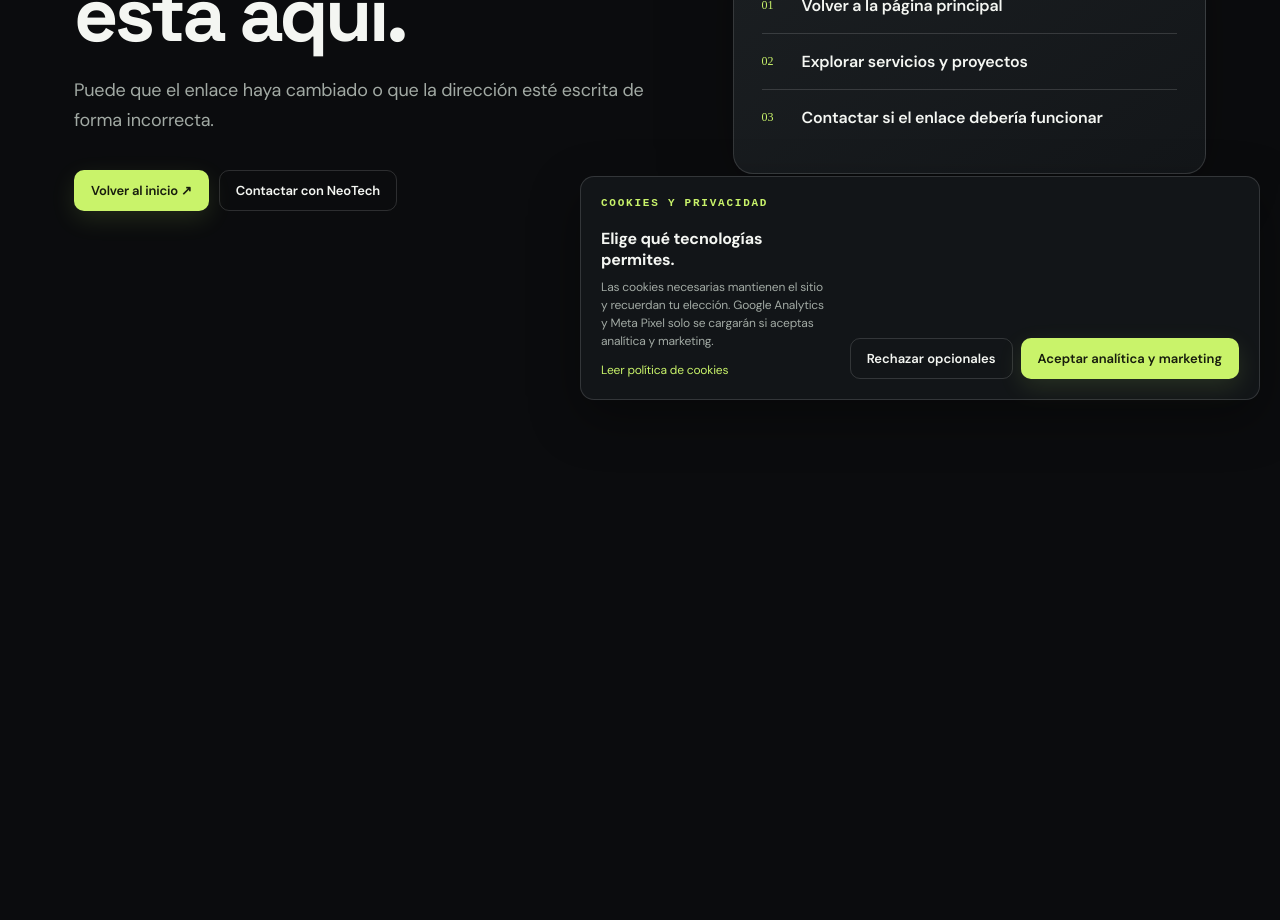
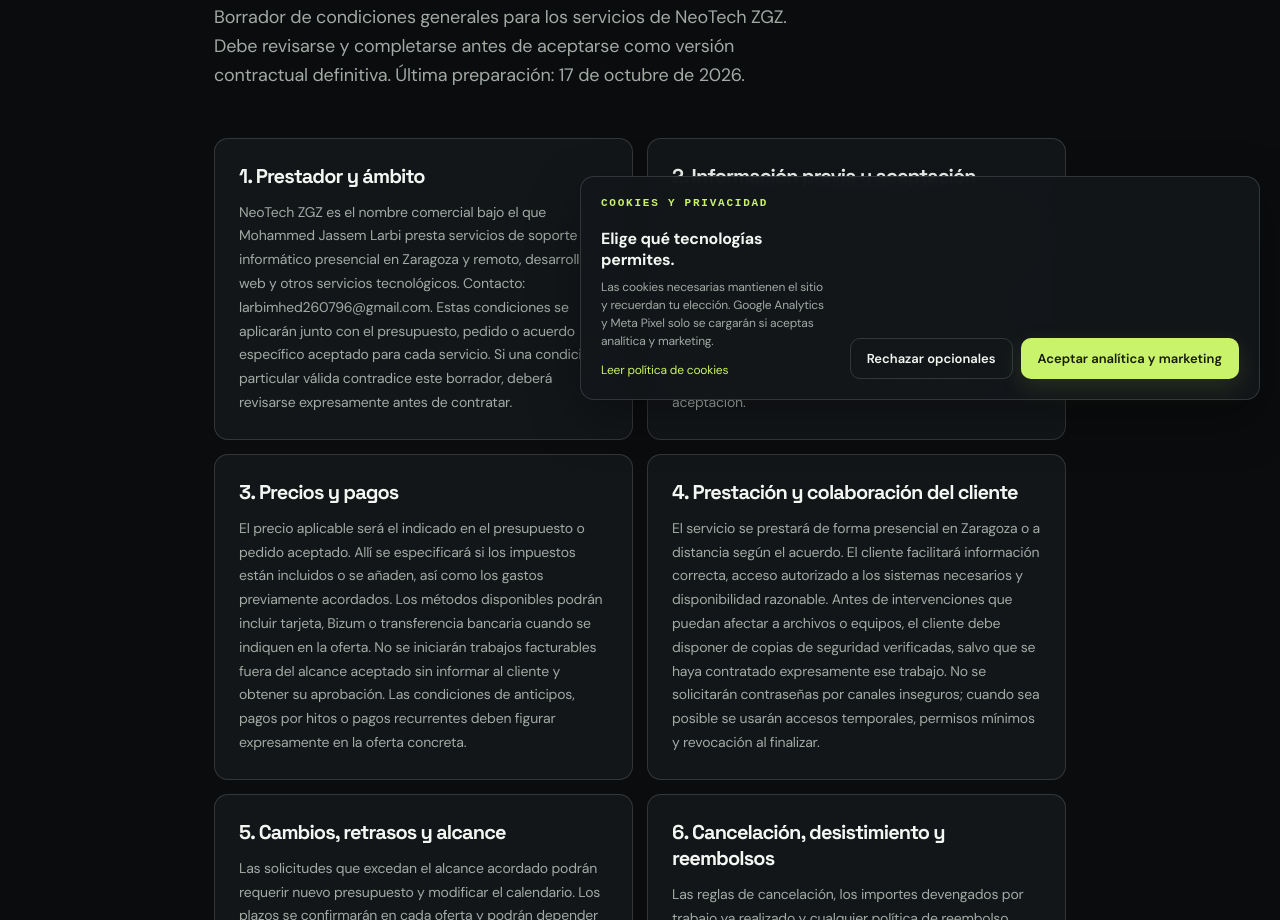
Before and after one commit to Jasondevtech276/neotechzgz.vercel.app, a Next.js app: page /condiciones in a window 1280 px wide. Before the commit this address had no page. Shown: the part 380-1300 px from the top of the page. Before the commit the page ends 800 px from the top, so only its background shows below. Built offline with nearby package versions, Linux system fonts and the light colour scheme.

Commit message:
Add draft service terms for preview review

```diff
--- /dev/null
+++ b/app/condiciones/page.tsx
@@ -0,0 +1,74 @@
+export default function CondicionesPage() {
+  return (
+    <main className="legal-shell">
+      <a href="/" className="account-brand"><span className="brand-mark">N</span><span>NeoTech <em>ZGZ</em></span></a>
+      <p className="eyebrow">BORRADOR PARA REVISIÓN</p>
+      <h1>Condiciones de contratación</h1>
+      <p className="legal-lede">Borrador de condiciones generales para los servicios de NeoTech ZGZ. Debe revisarse y completarse antes de aceptarse como versión contractual definitiva. Última preparación: 17 de octubre de 2026.</p>
+
+      <div className="legal-grid">
+        <section>
+          <h2>1. Prestador y ámbito</h2>
+          <p>NeoTech ZGZ es el nombre comercial bajo el que Mohammed Jassem Larbi presta servicios de soporte informático presencial en Zaragoza y remoto, desarrollo web y otros servicios tecnológicos. Contacto: <a href="mailto:larbimhed260796@gmail.com">larbimhed260796@gmail.com</a>. Estas condiciones se aplicarán junto con el presupuesto, pedido o acuerdo específico aceptado para cada servicio. Si una condición particular válida contradice este borrador, deberá revisarse expresamente antes de contratar.</p>
+        </section>
+
+        <section>
+          <h2>2. Información previa y aceptación</h2>
+          <p>Antes de contratar se facilitarán, según corresponda, la descripción del servicio, alcance, entregables, calendario estimado, precio total e impuestos aplicables, forma de pago, duración, requisitos técnicos, condiciones de cancelación y cualquier renovación. El contrato se considerará aceptado cuando el cliente confirme de forma expresa el presupuesto o pedido por el medio indicado. La falta de respuesta no se considerará aceptación.</p>
+        </section>
+
+        <section>
+          <h2>3. Precios y pagos</h2>
+          <p>El precio aplicable será el indicado en el presupuesto o pedido aceptado. Allí se especificará si los impuestos están incluidos o se añaden, así como los gastos previamente acordados. Los métodos disponibles podrán incluir tarjeta, Bizum o transferencia bancaria cuando se indiquen en la oferta. No se iniciarán trabajos facturables fuera del alcance aceptado sin informar al cliente y obtener su aprobación. Las condiciones de anticipos, pagos por hitos o pagos recurrentes deben figurar expresamente en la oferta concreta.</p>
+        </section>
+
+        <section>
+          <h2>4. Prestación y colaboración del cliente</h2>
+          <p>El servicio se prestará de forma presencial en Zaragoza o a distancia según el acuerdo. El cliente facilitará información correcta, acceso autorizado a los sistemas necesarios y disponibilidad razonable. Antes de intervenciones que puedan afectar a archivos o equipos, el cliente debe disponer de copias de seguridad verificadas, salvo que se haya contratado expresamente ese trabajo. No se solicitarán contraseñas por canales inseguros; cuando sea posible se usarán accesos temporales, permisos mínimos y revocación al finalizar.</p>
+        </section>
+
+        <section>
+          <h2>5. Cambios, retrasos y alcance</h2>
+          <p>Las solicitudes que excedan el alcance acordado podrán requerir nuevo presupuesto y modificar el calendario. Los plazos se confirmarán en cada oferta y podrán depender de la colaboración del cliente, terceros, disponibilidad de proveedores o incidencias técnicas. Si aparece un riesgo relevante, se informará al cliente y se acordarán los siguientes pasos antes de realizar actuaciones adicionales no urgentes.</p>
+        </section>
+
+        <section>
+          <h2>6. Cancelación, desistimiento y reembolsos</h2>
+          <p>Las reglas de cancelación, los importes devengados por trabajo ya realizado y cualquier política de reembolso deben constar en el presupuesto o pedido. Cuando el cliente sea consumidor y contrate a distancia o fuera del establecimiento, se le informará de su derecho legal de desistimiento, normalmente de 14 días cuando resulte aplicable, y de sus excepciones. Si solicita que un servicio comience durante ese plazo, se recabará la solicitud expresa y la información/consentimiento legalmente necesarios; no se presumirá una renuncia al derecho de desistimiento. Las excepciones para servicios completamente ejecutados o contenido digital solo se aplicarán cuando se cumplan sus requisitos legales. Nada de este borrador reduce derechos imperativos del consumidor.</p>
+        </section>
+
+        <section>
+          <h2>7. Suscripciones y servicios recurrentes</h2>
+          <p>Si una oferta incluye suscripción o renovación, antes de contratar se informarán el precio, la periodicidad, la fecha de renovación, la duración, el modo de cancelar y los efectos de la cancelación. No se entenderá activada una suscripción por el mero uso de una consulta o presupuesto. La cancelación de la renovación no elimina importes ya vencidos ni derechos de reembolso que resulten legalmente aplicables.</p>
+        </section>
+
+        <section>
+          <h2>8. Propiedad intelectual y licencias</h2>
+          <p>Los derechos sobre código, diseños, documentación, contenidos y herramientas preexistentes se determinarán en el presupuesto o contrato del proyecto. La entrega de archivos o el pago no supondrán por sí solos una cesión de derechos más amplia que la expresamente pactada. El cliente garantiza que tiene derecho a proporcionar los materiales que entrega y que su uso autorizado no infringe derechos de terceros. Las licencias de software y servicios de terceros seguirán sujetas a sus propias condiciones.</p>
+        </section>
+
+        <section>
+          <h2>9. Datos personales y confidencialidad</h2>
+          <p>Los datos personales se tratarán según el aviso de privacidad disponible en <a href="/legal">Información legal y privacidad</a>. Si para prestar el servicio NeoTech ZGZ trata datos personales por cuenta del cliente, las partes determinarán sus funciones y formalizarán el contrato de encargo que proceda antes del acceso correspondiente. Ambas partes deberán proteger la información confidencial y limitar el acceso a quienes lo necesiten para ejecutar el acuerdo.</p>
+        </section>
+
+        <section>
+          <h2>10. Garantías, incidencias y responsabilidad</h2>
+          <p>Las incidencias relacionadas con el servicio deben comunicarse a <a href="mailto:larbimhed260796@gmail.com">larbimhed260796@gmail.com</a>, indicando el pedido y una descripción suficiente. Se aplicarán las garantías y responsabilidades previstas por la normativa vigente y por el acuerdo específico. No se excluye ni limita la responsabilidad cuando tal exclusión esté prohibida legalmente. Los servicios de soporte no garantizan que todo sistema de terceros permanezca siempre disponible ni que puedan recuperarse datos sin copias de seguridad adecuadas.</p>
+        </section>
+
+        <section>
+          <h2>11. Reclamaciones y resolución de conflictos</h2>
+          <p>Para consultas o reclamaciones, el cliente puede escribir a <a href="mailto:larbimhed260796@gmail.com">larbimhed260796@gmail.com</a>. Se intentará resolver la incidencia de buena fe. Si el cliente es consumidor, conservará el acceso a los organismos, procedimientos y tribunales competentes que reconozca la normativa aplicable; ninguna cláusula de este documento pretende privarle de esos derechos.</p>
+        </section>
+
+        <section>
+          <h2>12. Vigencia y cambios</h2>
+          <p>La versión aplicable será la que se haya puesto a disposición del cliente antes de aceptar el presupuesto o pedido, junto con las condiciones particulares aceptadas. Los cambios posteriores no se aplicarán retroactivamente sin base contractual o legal válida.</p>
+        </section>
+      </div>
+      <div className="inner-disclaimer">DOCUMENTO NO DEFINITIVO. Antes de publicarlo o usarlo para contratar hay que confirmar la situación jurídica y fiscal del titular, el tratamiento de IVA/impuestos, los productos y flujos de compra reales, los plazos y políticas de reembolso, las renovaciones, el desistimiento aplicable a cada servicio y la información precontractual exigible. No publicar ni presentar este borrador como asesoramiento jurídico certificado.</div>
+      <p><a href="/" className="button button-primary">Volver a la web</a></p>
+    </main>
+  );
+}
```
